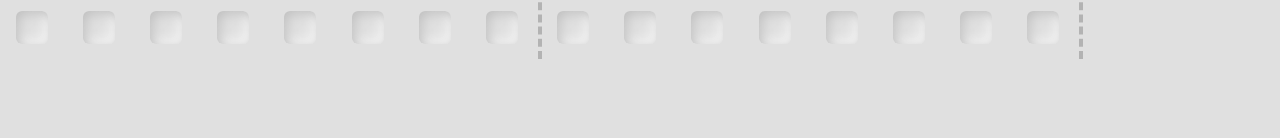
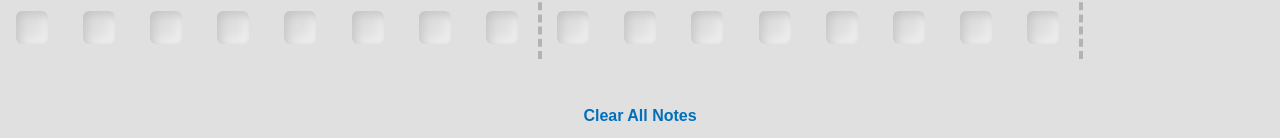
Before and after one commit to clearchaos3/tab-maker, a React (Create React App) app: page / in a window 1280 px wide. Shown: the part 955-1093 px from the top of the page. Before the commit the page ends 1014 px from the top, so only its background shows below. Built offline with nearby package versions, Linux system fonts and the light colour scheme.

Commit message:
added clearNotes button

```diff
--- a/src/App.css
+++ b/src/App.css
@@ -29,8 +29,6 @@
   border-right: 4px dashed rgba(0, 0, 0, 0.2);
 }
 
-.Neck {}
-
 .singleNote {
   width: 100%;
   padding: 0;
@@ -49,11 +47,26 @@
   outline: none;
 }
 
+.clearNotes {
+  background-color: #e0e0e0;
+  color: #016FB9;
+  display: flex;
+  margin: 0 auto;
+  margin-top: 2em;
+  padding: 1em;
+  font-size: 1em;
+  font-weight: bold;
+  border: 0px;
+  border-radius: 100em;
+  text-align: center;
+  transition: all .2s;
+}
+
+.clearNotes:hover {
+  box-shadow: inset 3px 3px 12px #bebebe,
+    inset -3px -3px 12px #ffffff;
+}
+
 body {
-  display: flex;
-  justify-content: center;
-  justify-items: center;
-  align-content: center;
-  align-items: center;
   background-color: #e0e0e0;
 }
--- a/src/App.js
+++ b/src/App.js
@@ -2,12 +2,18 @@ import './App.css';
 import Title from './Title'
 import Neck from './Neck'
 import checkKey from './CheckKey';
+
+function clearNotes() {
+  let notes = document.querySelectorAll('[id$="fretForm"]');
+  notes.forEach(e => e.reset())
+}
 
 function App() {
   return (
     <div className="App">
       <Title />
       <Neck />
+      <button className="clearNotes" onClick={clearNotes}>Clear All Notes</button>
     </div >
   );
 }
--- a/src/Fret.js
+++ b/src/Fret.js
@@ -1,12 +1,11 @@
 import { useRef } from "react";
-//a Fret is a single input field, one note on one string
+//a Fret is a single input field (one note on one string)
 const Fret = (id) => {
 
     const inputEl = useRef(null);
 
     function handleFocus() {
         inputEl.current.select();
-        console.log('inputEl: ', inputEl)
     }
 
     const regEx = /[a-wyzA-WYZ]/g
@@ -15,12 +14,11 @@ const Fret = (id) => {
         let value = inputEl.current.value
         value = value.replace(regEx, '')
         value = value.substring(value.length, value.length - 2)
-        console.log(value)
     }
 
     return (
         <div className="Fret">
-            <form>
+            <form id={id.id + "fretForm"}>
                 <input
                     type="text"
                     ref={inputEl}
@@ -30,7 +28,7 @@ const Fret = (id) => {
                     onChange={handleChange}
                 />
             </form>
-        </div>
+        </div >
     )
 }
 
--- a/src/MoveNote.js
+++ b/src/MoveNote.js
@@ -1,7 +1,6 @@
 //called on keypress. when an arrow key is clicked, find the current element, and then add or subtract based on direction
 function moveNote(arrow) {
-    const currentNote = document.activeElement
-    console.log("currentNote: ", currentNote)
+    const currentNote = document.activeElement;
     let nextNote;
     switch (arrow) {
         case 'up':
@@ -20,7 +19,6 @@ function moveNote(arrow) {
             nextNote = currentNote;
     }
     const nextNoteElement = document.getElementById(nextNote)
-    console.log("nextNoteElement: ", nextNoteElement);
     nextNoteElement.select();
 }
 
```
